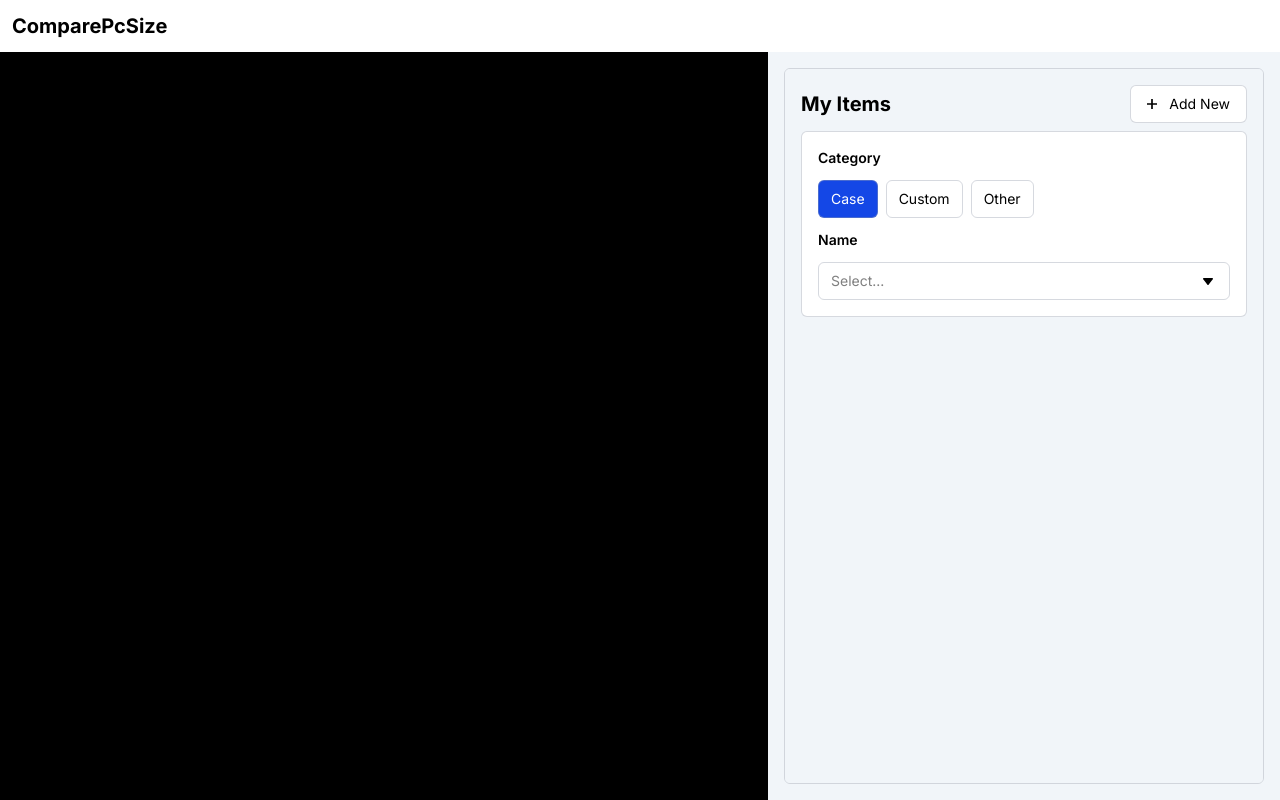
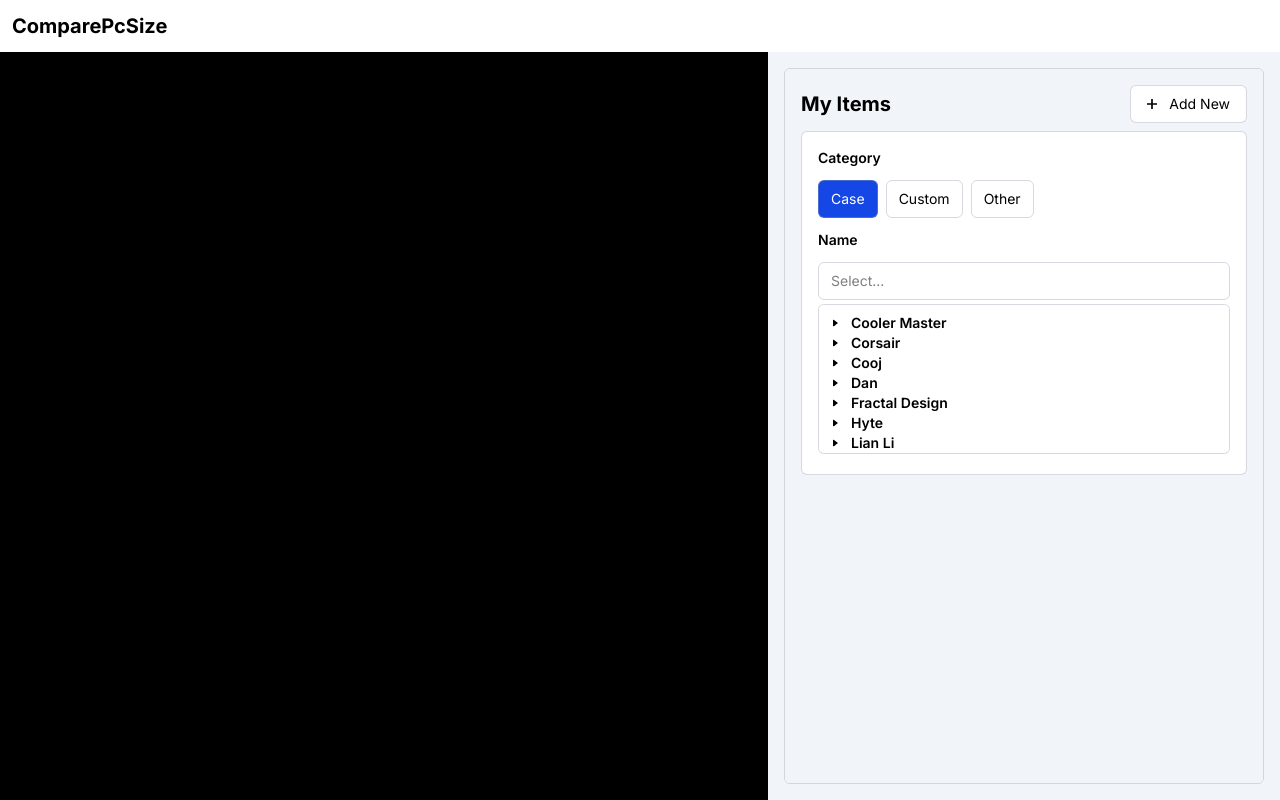
Before and after one commit to angelol-git/comparesffsize, a React (Vite) app: page / in a window 1280 px wide. Both pictures are taken after a click on the button "Add New". Built offline with nearby package versions, Linux system fonts and the light colour scheme.

Commit message:
convert searchselect modal to flat

```diff
--- a/src/App.jsx
+++ b/src/App.jsx
@@ -1,6 +1,6 @@
 import { Canvas } from "@react-three/fiber";
 import { QueryClient, QueryClientProvider } from "@tanstack/react-query";
-import { useState } from "react";
+import { useState, useRef } from "react";
 import { OrbitControls } from "@react-three/drei";
 import { useIsMobile } from "./hooks/useIsMobile";
 import {
@@ -37,6 +37,7 @@ function App() {
       coordinateGetter: sortableKeyboardCoordinates,
     }),
   );
+  const itemFormRef = useRef(null);
   function handleAddItem(item) {
     setSelectedItems([...selectedItems, item]);
   }
@@ -148,6 +149,7 @@ function App() {
                       selectedItems={selectedItems}
                       handleAddItem={handleAddItem}
                       handleEditItem={handleEditItem}
+                      itemFormRef={itemFormRef}
                     />
                   )}
                 </ul>
--- a/src/components/sidebar/ItemForm/ItemForm.jsx
+++ b/src/components/sidebar/ItemForm/ItemForm.jsx
@@ -1,4 +1,4 @@
-import { useState } from "react";
+import { useState, useEffect } from "react";
 import { useQuery } from "@tanstack/react-query";
 import { v4 as uuidv4 } from "uuid";
 import { CATEGORIES, COLORS, EMPTY_ITEM } from "./constants";
@@ -16,6 +16,7 @@ function ItemForm({
   handleEditItem,
   editItem,
   setEditMode,
+  itemFormRef,
 }) {
   const [category, setCategory] = useState("case");
   const [selectedItem, setSelectedItem] = useState(
@@ -33,6 +34,17 @@ function ItemForm({
     queryFn: fetchOther,
     refetchOnMount: false,
   });
+
+  useEffect(() => {
+    if (itemFormRef?.current) {
+      itemFormRef.current.scrollIntoView({
+        behavior: "smooth",
+        block: "end",
+      });
+      const input = itemFormRef.current.querySelector("input");
+      if (input) input.focus();
+    }
+  }, [itemFormRef]);
 
   function isSelectedItemEmpty() {
     const { brand, name, measurements } = selectedItem;
@@ -81,7 +93,7 @@ function ItemForm({
   }
 
   return (
-    <li className={`w-full`}>
+    <li className={`w-full`} ref={itemFormRef}>
       <form
         id="add-item-form"
         className="flex w-full flex-col gap-3 rounded-md border border-gray-400/40 bg-white p-4 text-sm"
--- a/src/components/sidebar/ItemForm/SearchSelect.jsx
+++ b/src/components/sidebar/ItemForm/SearchSelect.jsx
@@ -6,22 +6,8 @@ function SearchSelect({
   isSelectedItemEmpty,
   clearSelectedItem,
 }) {
-  const [isOpen, setIsOpen] = useState(false);
   const SearchSelectRef = useRef(null);
   const [searchInput, setSearchInput] = useState("");
-
-  useEffect(() => {
-    function handleWindowClose(event) {
-      if (isOpen && !SearchSelectRef.current.contains(event.target)) {
-        setIsOpen(false);
-      }
-    }
-    window.addEventListener("click", handleWindowClose);
-
-    return () => {
-      window.removeEventListener("click", handleWindowClose);
-    };
-  }, [isOpen]);
 
   const filteredData = Object.entries(data).reduce((acc, [brand, items]) => {
     const matchedCases = items.filter(
@@ -53,16 +39,12 @@ function SearchSelect({
         className="flex w-full cursor-pointer flex-col"
         ref={SearchSelectRef}
       >
-        <div className="relative flex items-center">
+        <div className="relative flex flex-col items-center">
           <input
             type="text"
             placeholder="Select..."
             id="search-input"
             autoComplete="off"
-            onClick={(event) => {
-              event.stopPropagation();
-              setIsOpen(true);
-            }}
             onChange={(event) => {
               setSearchInput(event.target.value);
             }}
@@ -81,34 +63,13 @@ function SearchSelect({
                 clearSelectedItem();
                 setSearchInput("");
               }}
-              className="absolute right-[40px] z-10 cursor-pointer"
+              className="absolute top-[10px] right-[10px] z-10 cursor-pointer"
             >
               <XSvg height={"18px"} width={"18px"} />
             </button>
           ) : null}
-          {!isOpen ? (
-            <button
-              type="button"
-              className="absolute right-[10px] z-10 cursor-pointer"
-              onClick={() => {
-                setIsOpen(true);
-              }}
-            >
-              <DownArrowSvg height={"24px"} width={"24px"} />
-            </button>
-          ) : (
-            <button
-              type="button"
-              className="absolute right-[10px] z-10 cursor-pointer"
-              onClick={() => {
-                setIsOpen(false);
-              }}
-            >
-              <UpArrowSvg height={"24px"} width={"24px"} />
-            </button>
-          )}
-          {isOpen && (
-            <div className="absolute top-[100%] z-10 my-1 h-[200px] w-full overflow-auto rounded-md border border-gray-400/40 bg-white p-2">
+
+          <div className="my-1 h-[150px] w-full overflow-auto rounded-md border border-gray-400/40 bg-white p-2">
             {searchInput.length > 1 &&
             Object.entries(filteredData).length === 0 ? (
               <p>No cases found</p>
@@ -136,7 +97,6 @@ function SearchSelect({
               })
             )}
           </div>
-          )}
         </div>
       </div>
     </div>
```
Lines whose indentation alone changed are shown as unchanged.
